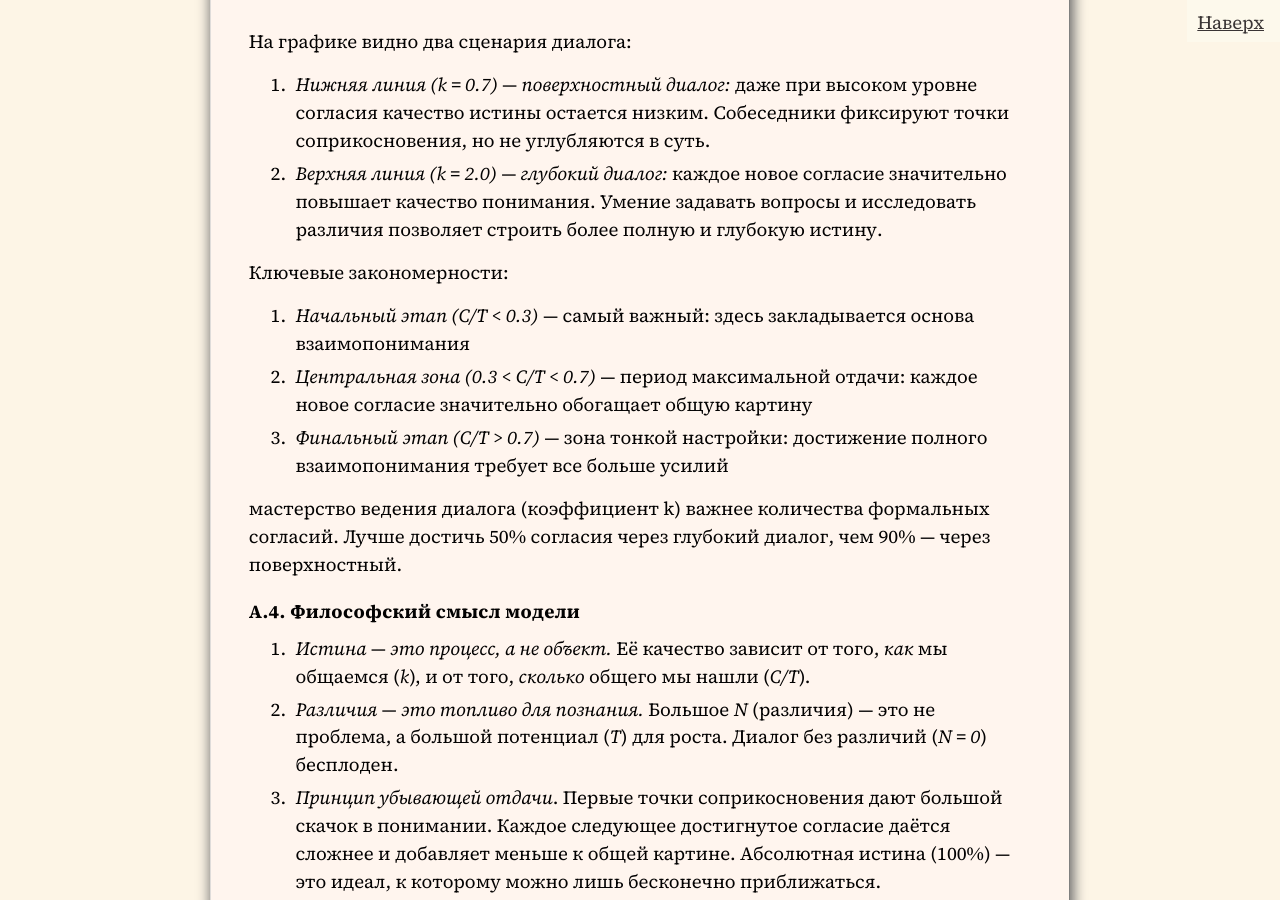
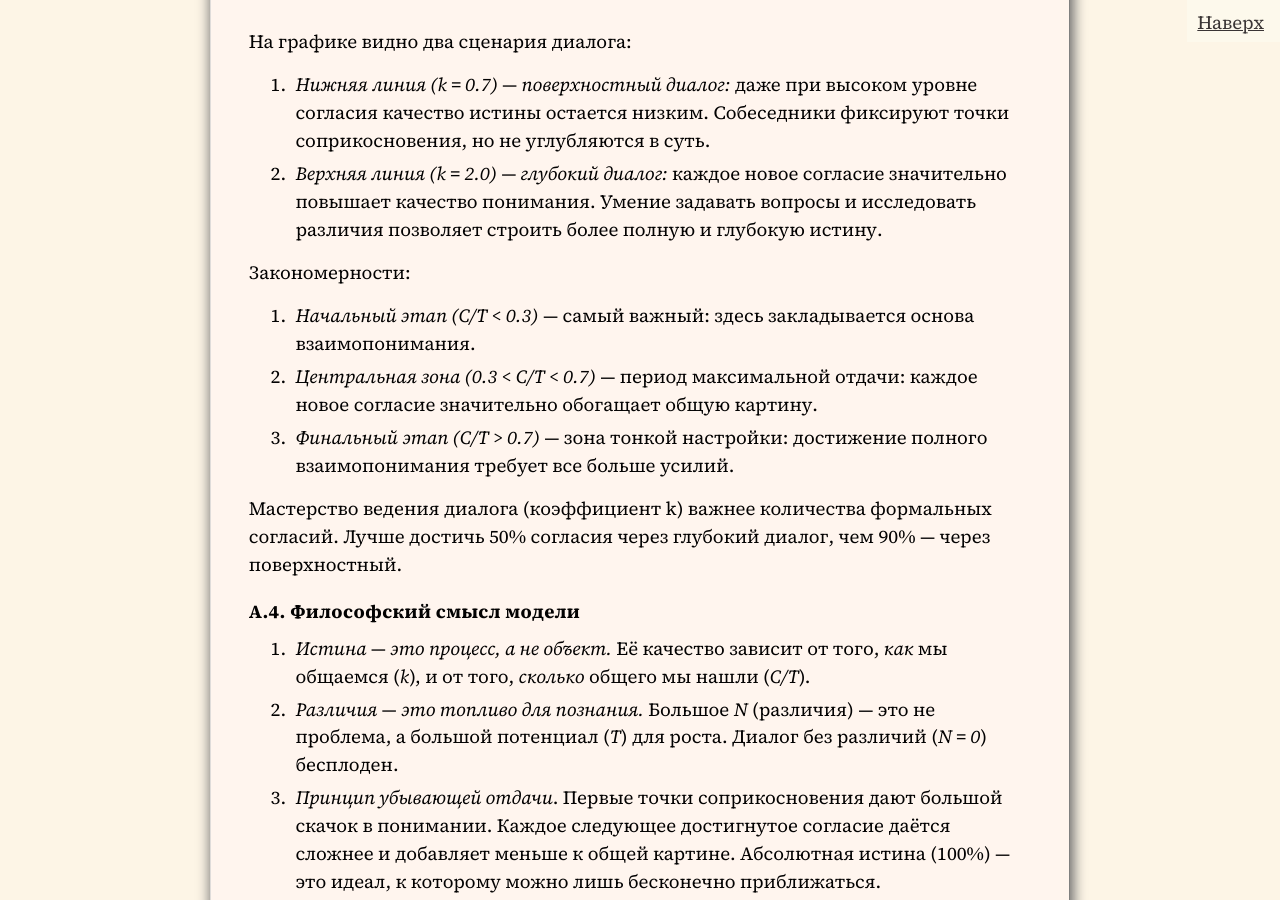
Before and after one commit to SergSi/land-use-art, a Jekyll site: the page built from _posts/2025-10-31-train.md, in a window 1280 px wide and 900 px high, scrolled down 9381 px. Built offline with Jekyll 4.4.1, drawn with Linux system fonts in a browser that asks for light colours; some web fonts are replaced.

Commit message:
Update 2025-10-31-train.md

```diff
--- a/_posts/2025-10-31-train.md
+++ b/_posts/2025-10-31-train.md
@@ -219,13 +219,13 @@ number="2"
 1. *Нижняя линия (k = 0.7) — поверхностный диалог:* даже при высоком уровне согласия качество истины остается низким. Собеседники фиксируют точки соприкосновения, но не углубляются в суть.
 2. *Верхняя линия (k = 2.0) — глубокий диалог:* каждое новое согласие значительно повышает качество понимания. Умение задавать вопросы и исследовать различия позволяет строить более полную и глубокую истину.
 
-Ключевые закономерности:
+Закономерности:
 
-1. *Начальный этап (C/T < 0.3)* — самый важный: здесь закладывается основа взаимопонимания
-2. *Центральная зона (0.3 < C/T < 0.7)* — период максимальной отдачи: каждое новое согласие значительно обогащает общую картину
-3. *Финальный этап (C/T > 0.7)* — зона тонкой настройки: достижение полного взаимопонимания требует все больше усилий
+1. *Начальный этап (C/T < 0.3)* — самый важный: здесь закладывается основа взаимопонимания.
+2. *Центральная зона (0.3 < C/T < 0.7)* — период максимальной отдачи: каждое новое согласие значительно обогащает общую картину.
+3. *Финальный этап (C/T > 0.7)* — зона тонкой настройки: достижение полного взаимопонимания требует все больше усилий.
 
-мастерство ведения диалога (коэффициент k) важнее количества формальных согласий. Лучше достичь 50% согласия через глубокий диалог, чем 90% — через поверхностный.
+Мастерство ведения диалога (коэффициент k) важнее количества формальных согласий. Лучше достичь 50% согласия через глубокий диалог, чем 90% — через поверхностный.
 
 #### А.4. Философский смысл модели
 
```
